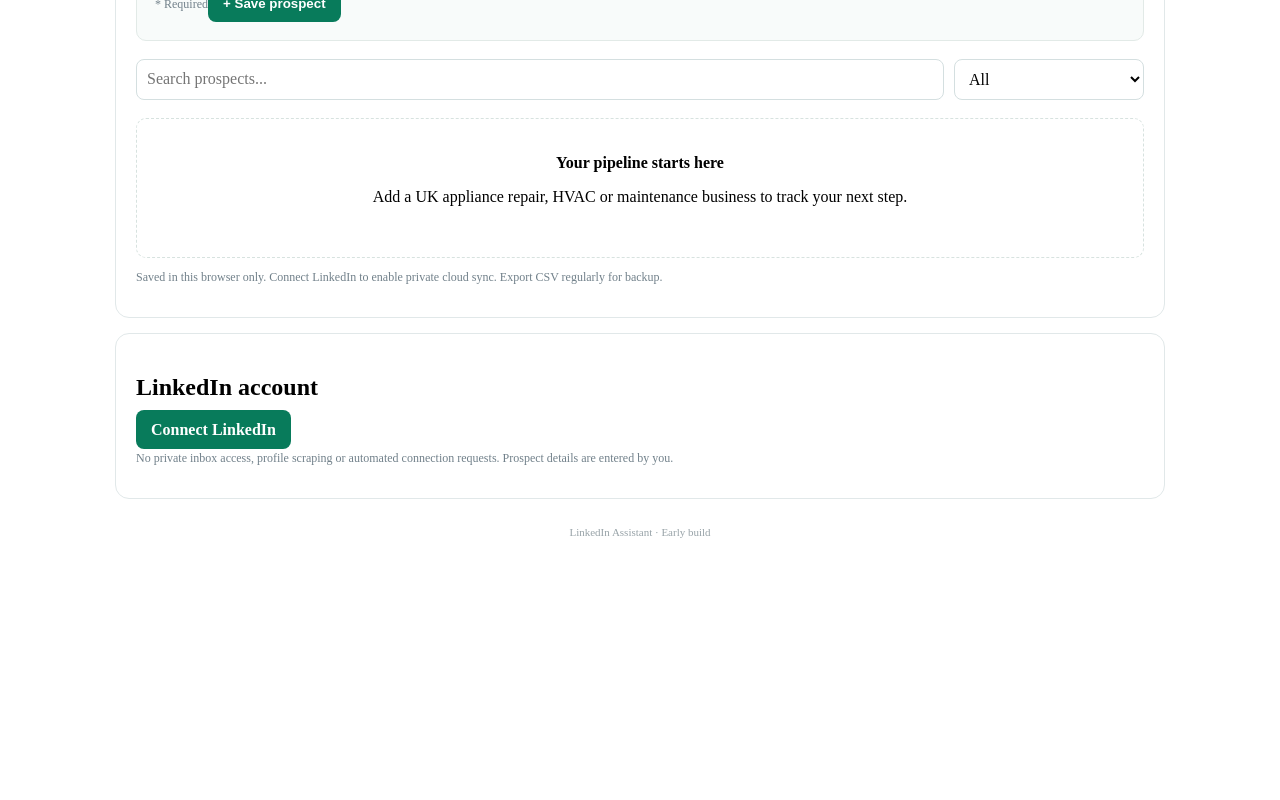
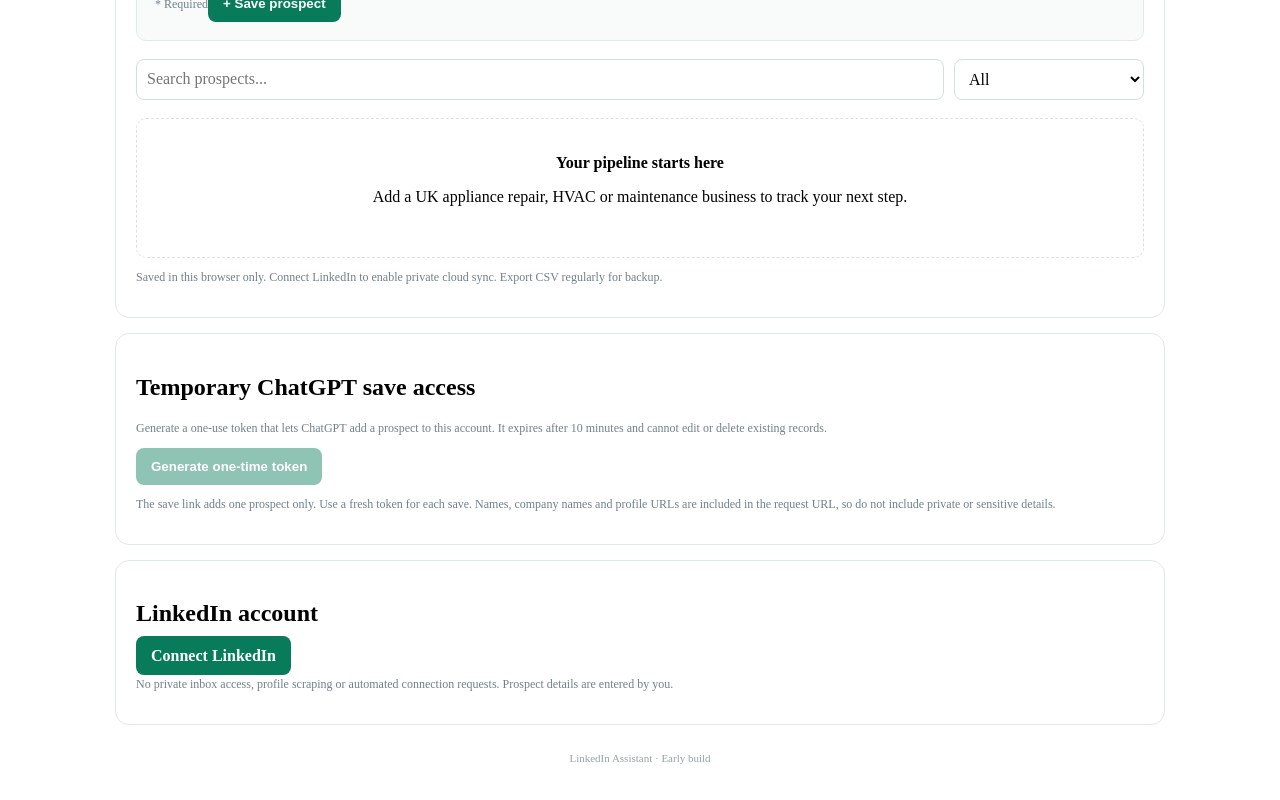
Before and after one commit to Yassin-567/Linkedin-Assistant, a Next.js app: page / in a window 1280 px wide. Shown: the part 768-1568 px from the top of the page. Before the commit the page ends 1358 px from the top, so only its background shows below. Built offline with nearby package versions, Linux system fonts and the light colour scheme; no server answers.

Commit message:
Add UI to generate temporary ChatGPT prospect save token

```diff
--- a/app/page.tsx
+++ b/app/page.tsx
@@ -19,6 +19,8 @@ export default function Home() {
   const [filter, setFilter] = useState("All");
   const [post, setPost] = useState("");
   const [message, setMessage] = useState("");
+  const [assistantToken, setAssistantToken] = useState("");
+  const [tokenBusy, setTokenBusy] = useState(false);
 
   useEffect(() => {
     let localLeads: Lead[] = [];
@@ -110,6 +112,7 @@ export default function Home() {
       {shown.length ? <div className="lead-list">{shown.map(x=><article className="lead" key={x.id}><div><strong>{x.name}</strong><div>{x.company}</div>{x.connected && <span className="connected-tag">✓ Connected{x.connectedOn ? ` · ${x.connectedOn}` : ""}</span>}{x.followUp && <small>Follow up: {x.followUp}</small>}{x.notes && <p>{x.notes}</p>}{x.url && <a href={x.url} target="_blank" rel="noreferrer">Open LinkedIn ↗</a>}</div><div className="lead-controls"><select value={x.status} onChange={e=>setLeads(old=>old.map(y=>y.id===x.id?{...y,status:e.target.value}:y))}>{statuses.map(s=><option key={s}>{s}</option>)}</select><button className="delete" onClick={()=>setLeads(old=>old.filter(y=>y.id!==x.id))}>×</button></div></article>)}</div> : <div className="empty"><strong>{leads.length ? "No matching prospects" : "Your pipeline starts here"}</strong><p>Add a UK appliance repair, HVAC or maintenance business to track your next step.</p></div>}
       <p className="storage-note">{cloudStorage ? "Synced to your private cloud storage and mirrored in this browser." : "Saved in this browser only. Connect LinkedIn to enable private cloud sync."} Export CSV regularly for backup.</p>
     </section>
+    <section className="panel"><h2>Temporary ChatGPT save access</h2><p className="muted">Generate a one-use token that lets ChatGPT add a prospect to this account. It expires after 10 minutes and cannot edit or delete existing records.</p><div className="row"><button disabled={!account.connected || tokenBusy} onClick={async()=>{setTokenBusy(true);setAssistantToken("");try{const r=await fetch("/api/assistant-token",{method:"POST"});const d=await r.json();if(!r.ok)throw new Error(d.error||"Could not create token.");setAssistantToken(d.token);await navigator.clipboard?.writeText(d.token);}catch(e){setMessage(e instanceof Error?e.message:"Could not create token.");}finally{setTokenBusy(false);}}}>{tokenBusy?"Creating...":"Generate one-time token"}</button>{assistantToken&&<button className="button secondary" onClick={()=>void navigator.clipboard?.writeText(assistantToken)}>Copy token</button>}</div>{assistantToken&&<p className="status" role="status">Token copied if clipboard access is available. Paste it into ChatGPT when asking it to save a prospect: <code>{assistantToken}</code></p>}<p className="footnote">The save link adds one prospect only. Use a fresh token for each save. Names, company names and profile URLs are included in the request URL, so do not include private or sensitive details.</p></section>
     <section className="panel"><h2>LinkedIn account</h2>{!account.connected ? <a className="button" href="/api/linkedin/login">Connect LinkedIn</a> : <><p className="muted">Connected as <strong>{account.profile?.name || "LinkedIn member"}</strong> {account.profile?.email || ""}</p><h3>Publish a text post</h3><textarea value={post} onChange={e=>setPost(e.target.value)} maxLength={3000} placeholder="Write your LinkedIn post..."/><div className="row"><span className="muted">{post.length}/3000 characters</span><button disabled={!post.trim()} onClick={publish}>Publish post</button></div><button className="text-button" onClick={async()=>{await fetch("/api/linkedin/logout",{method:"POST"});setAccount({connected:false});}}>Disconnect LinkedIn</button></>}{message && <p className="status">{message}</p>}<p className="muted footnote">No private inbox access, profile scraping or automated connection requests. Prospect details are entered by you.</p></section>
     <footer>LinkedIn Assistant · Early build</footer>
   </main>;
```
